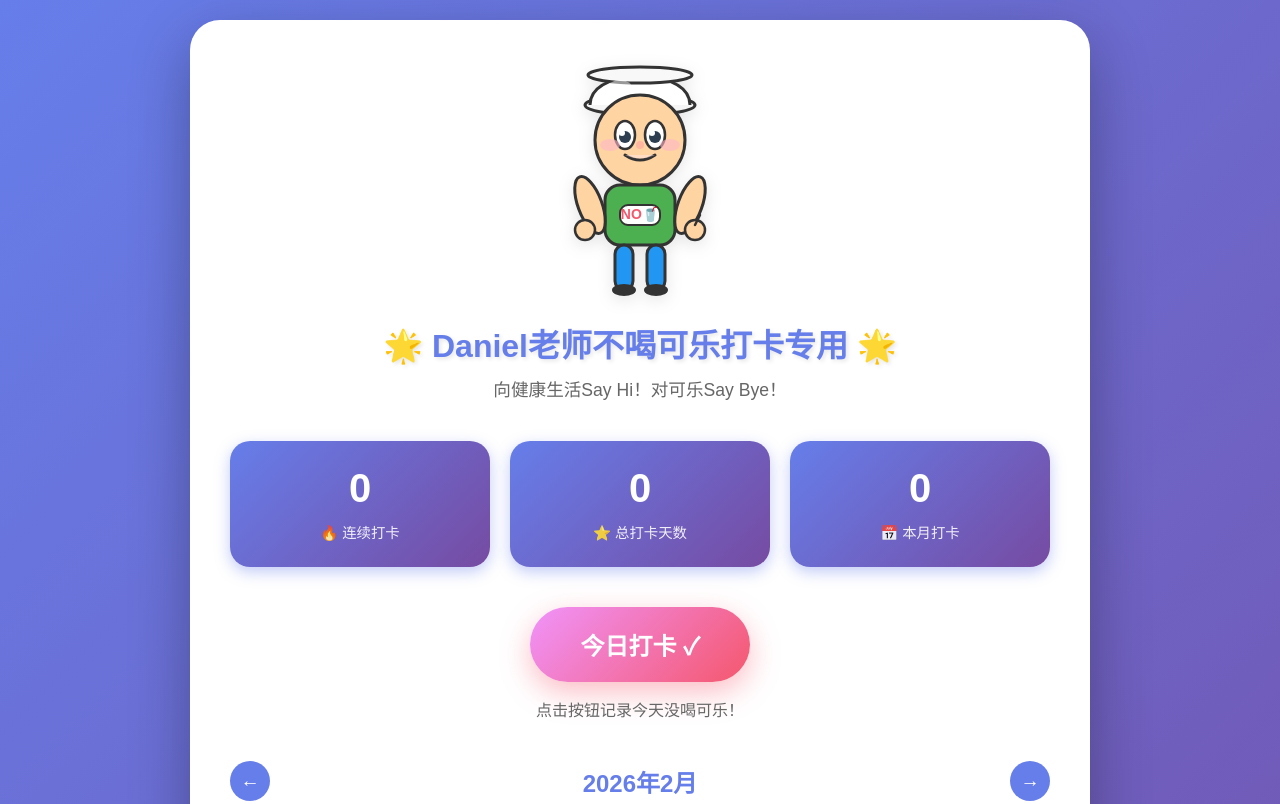
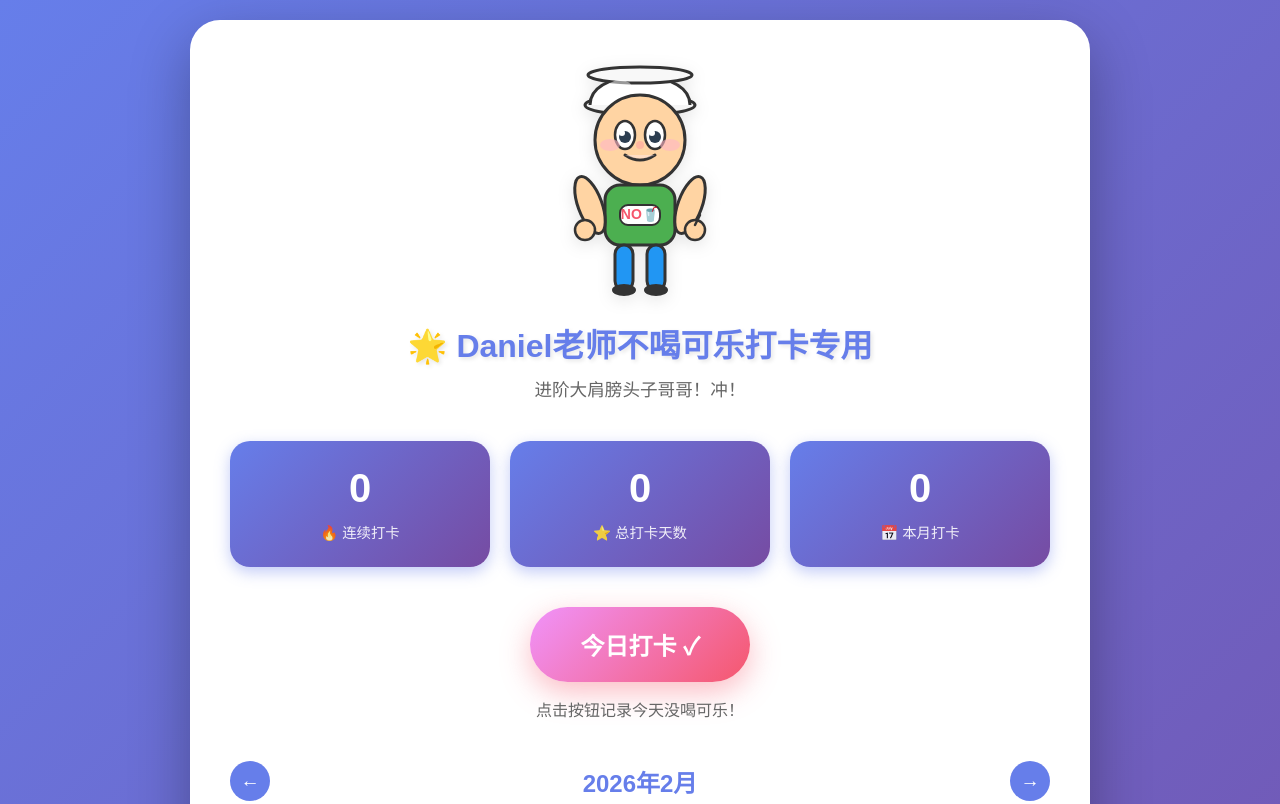
Before and after one commit to chuchu123000/cola-free-tracker, a plain HTML site: page index.html in a window 1280 px wide. Shown: the top 804 px of the page. Drawn offline with Linux system fonts and the light colour scheme.

Commit message:
Update title and subtitle: simplify title emoji and change slogan

```diff
--- a/index.html
+++ b/index.html
@@ -67,8 +67,8 @@
                     <ellipse cx="116" cy="230" rx="12" ry="6" fill="#333"/>
                 </svg>
             </div>
-            <h1>🌟 Daniel老师不喝可乐打卡专用 🌟</h1>
-            <p class="subtitle">向健康生活Say Hi！对可乐Say Bye！</p>
+            <h1>🌟 Daniel老师不喝可乐打卡专用</h1>
+            <p class="subtitle">进阶大肩膀头子哥哥！冲！</p>
         </div>
 
         <!-- Stats -->
```
